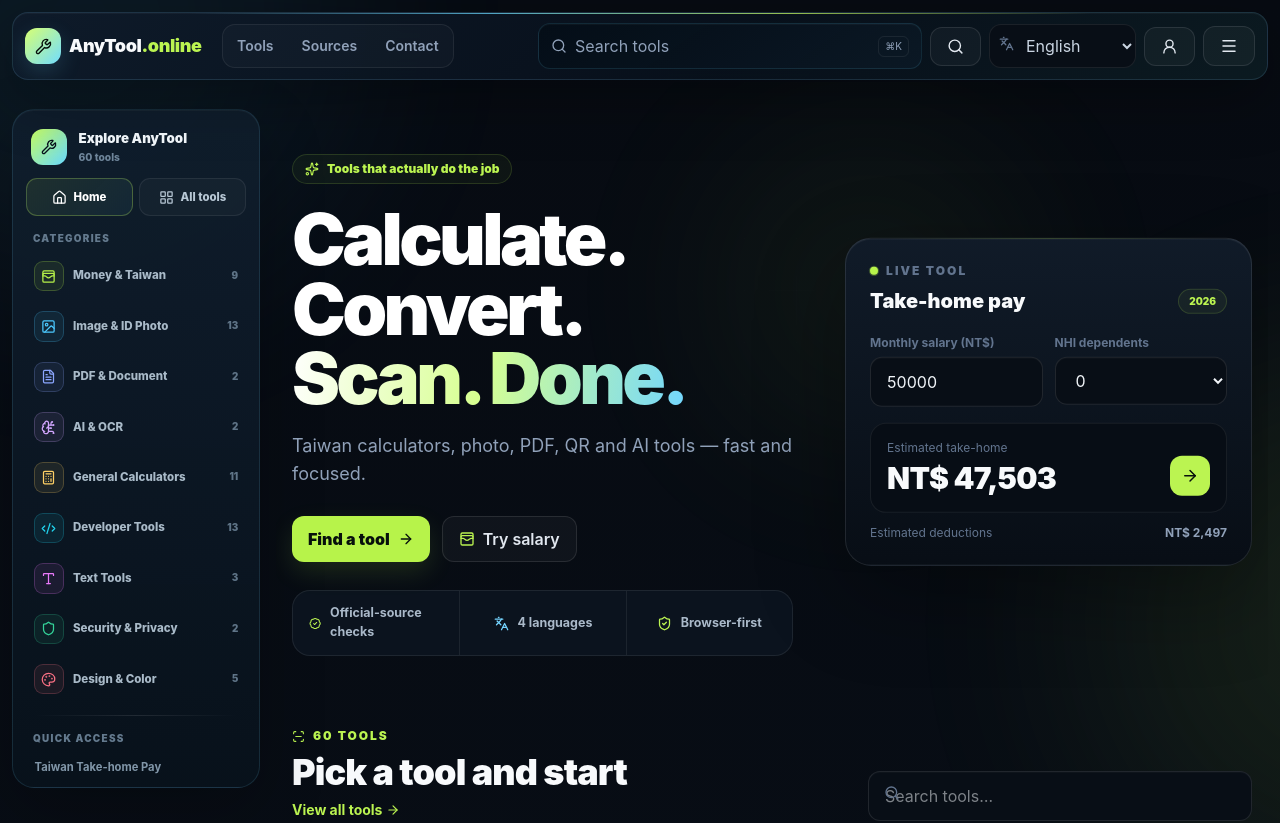
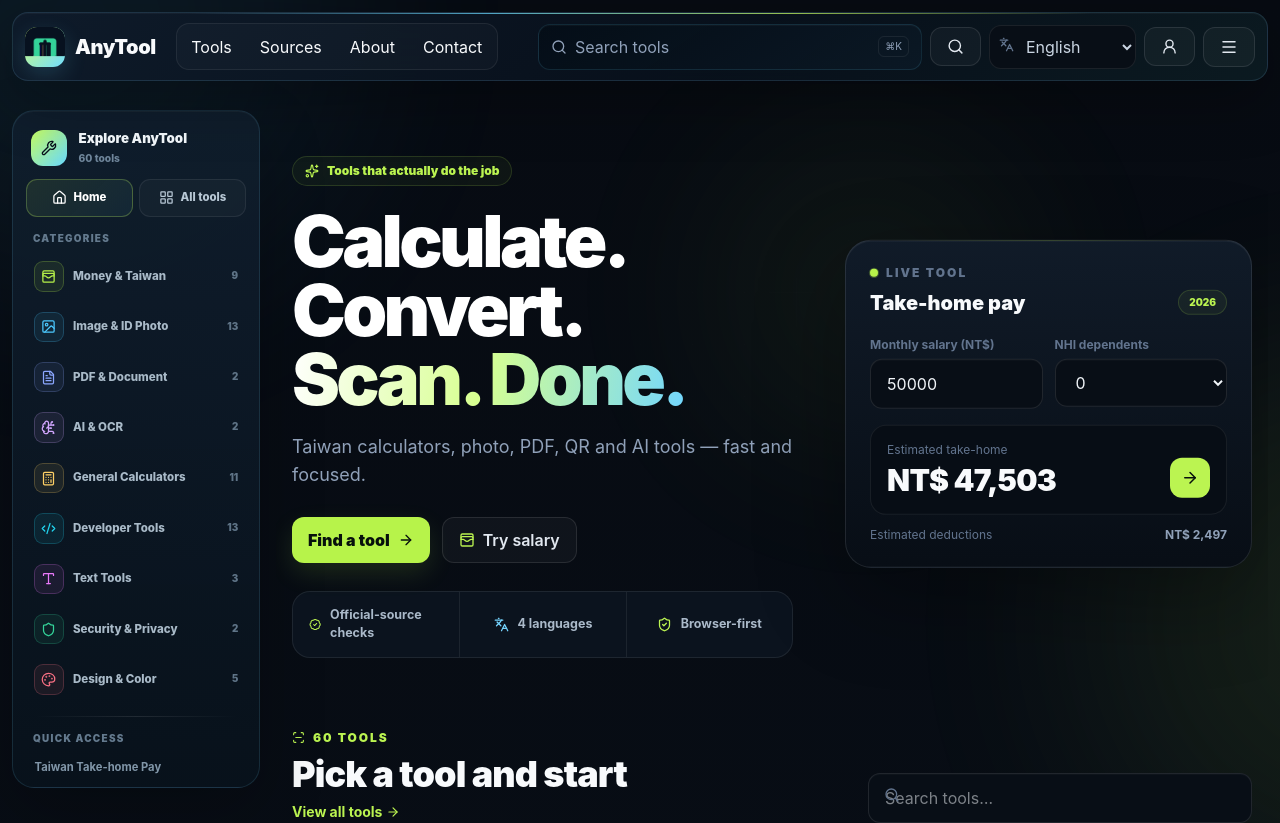
Before and after one commit to KanwarAfaq/anytool-online, a React (Vite) app: page / in a window 1280 px wide. Shown: the top 823 px of the page. Built offline with nearby package versions, Linux system fonts and the light colour scheme.

Commit message:
Modernize header branding and trust navigation

```diff
--- a/src/components/Layout.jsx
+++ b/src/components/Layout.jsx
@@ -17,10 +17,10 @@ export default function Layout({children}){
  const showSidebar=!/^\/(auth|dashboard|profile)(?:\/|$)/.test(cleanPath)
  const inputRef=useRef(null)
  const N={
-  en:{tools:'Tools',sources:'Sources',contact:'Contact',verified:'2026 Taiwan data verified',search:'Search tools',menu:'Menu',close:'Close',account:'Account',privacy:'Privacy',about:'About',method:'Methodology',footer:'Fast tools. Clear results. Less clutter.',need:'Need a tool?',send:'Tell us →'},
-  'zh-TW':{tools:'工具',sources:'來源',contact:'聯絡',verified:'2026 台灣資料已查核',search:'搜尋工具',menu:'選單',close:'關閉',account:'帳戶',privacy:'隱私權',about:'關於',method:'方法',footer:'快速工具、清楚結果、少一點干擾。',need:'需要其他工具？',send:'告訴我們 →'},
-  ar:{tools:'الأدوات',sources:'المصادر',contact:'اتصل',verified:'تم التحقق من بيانات تايوان 2026',search:'ابحث عن أداة',menu:'القائمة',close:'إغلاق',account:'الحساب',privacy:'الخصوصية',about:'حول',method:'المنهجية',footer:'أدوات سريعة. نتائج واضحة. فوضى أقل.',need:'تحتاج أداة؟',send:'أخبرنا ←'},
-  ur:{tools:'ٹولز',sources:'ذرائع',contact:'رابطہ',verified:'2026 تائیوان ڈیٹا تصدیق شدہ',search:'ٹول تلاش کریں',menu:'مینو',close:'بند کریں',account:'اکاؤنٹ',privacy:'پرائیویسی',about:'تعارف',method:'طریقۂ کار',footer:'تیز ٹولز۔ واضح نتائج۔ کم شور۔',need:'کوئی ٹول چاہیے؟',send:'ہمیں بتائیں ←'}
+  en:{tools:'Tools',sources:'Sources',contact:'Contact',verified:'2026 Taiwan data verified',search:'Search tools',menu:'Menu',close:'Close',account:'Account',privacy:'Privacy',about:'About',method:'Methodology',terms:'Terms',accessibility:'Accessibility',footer:'Fast tools. Clear results. Less clutter.',need:'Need a tool?',send:'Tell us →'},
+  'zh-TW':{tools:'工具',sources:'來源',contact:'聯絡',verified:'2026 台灣資料已查核',search:'搜尋工具',menu:'選單',close:'關閉',account:'帳戶',privacy:'隱私權',about:'關於',method:'方法',terms:'使用條款',accessibility:'無障礙',footer:'快速工具、清楚結果、少一點干擾。',need:'需要其他工具？',send:'告訴我們 →'},
+  ar:{tools:'الأدوات',sources:'المصادر',contact:'اتصل',verified:'تم التحقق من بيانات تايوان 2026',search:'ابحث عن أداة',menu:'القائمة',close:'إغلاق',account:'الحساب',privacy:'الخصوصية',about:'حول',method:'المنهجية',terms:'الشروط',accessibility:'إمكانية الوصول',footer:'أدوات سريعة. نتائج واضحة. فوضى أقل.',need:'تحتاج أداة؟',send:'أخبرنا ←'},
+  ur:{tools:'ٹولز',sources:'ذرائع',contact:'رابطہ',verified:'2026 تائیوان ڈیٹا تصدیق شدہ',search:'ٹول تلاش کریں',menu:'مینو',close:'بند کریں',account:'اکاؤنٹ',privacy:'پرائیویسی',about:'تعارف',method:'طریقۂ کار',terms:'شرائط',accessibility:'رسائی',footer:'تیز ٹولز۔ واضح نتائج۔ کم شور۔',need:'کوئی ٹول چاہیے؟',send:'ہمیں بتائیں ←'}
  }[lang]
  const hits=useMemo(()=>q.trim()?tools.filter(tool=>(toolName(tool)+' '+toolDescription(tool)).toLowerCase().includes(q.toLowerCase())).slice(0,10):tools.slice(0,8),[q,lang,toolName,toolDescription])
  useEffect(()=>{const onKey=e=>{if((e.metaKey||e.ctrlKey)&&e.key.toLowerCase()==='k'){e.preventDefault();setPalette(v=>!v)}if(e.key==='Escape'){setPalette(false);setMobile(false)}};window.addEventListener('keydown',onKey);return()=>window.removeEventListener('keydown',onKey)},[])
@@ -34,14 +34,15 @@ export default function Layout({children}){
   <span className="aurora aurora-a"/><span className="aurora aurora-b"/>
   <header className="site-header sticky top-0 z-50 px-3 pt-3">
    <div className="site-header-bar glass mx-auto flex max-w-[100rem] items-center gap-2 rounded-2xl px-3 py-2.5">
-    <Link to={pathFor('/')} className="site-brand group flex shrink-0 items-center gap-2 font-black tracking-tight">
-      <span className="site-brand-mark grid size-9 place-items-center rounded-xl text-[#07100c] transition group-hover:rotate-6"><Wrench size={17}/></span>
-      <span className="hidden text-lg sm:inline">AnyTool<span className="text-lime-300">.online</span></span>
+    <Link to={pathFor('/')} className="site-brand group flex shrink-0 items-center gap-2.5 font-black tracking-tight" aria-label="AnyTool home">
+      <span className="site-brand-mark grid size-10 place-items-center overflow-hidden rounded-xl transition"><img src="/favicon-192.png" alt="" className="size-full object-cover"/></span>
+      <span className="text-lg sm:text-xl">AnyTool</span>
     </Link>
-    <nav className="header-nav ms-3 hidden items-center gap-1 lg:flex">
-      <Link className="rounded-lg px-3 py-2 text-sm font-semibold text-slate-400 hover:bg-white/[0.04] hover:text-white" to={pathFor('/tools')}>{N.tools}</Link>
-      <Link className="rounded-lg px-3 py-2 text-sm font-semibold text-slate-400 hover:bg-white/[0.04] hover:text-white" to={pathFor('/sources')}>{N.sources}</Link>
-      <Link className="rounded-lg px-3 py-2 text-sm font-semibold text-slate-400 hover:bg-white/[0.04] hover:text-white" to={pathFor('/contact')}>{N.contact}</Link>
+    <nav className="header-nav ms-3 hidden items-center gap-1 lg:flex" aria-label="Primary navigation">
+      <NavLink className={({isActive})=>'modern-nav-link '+(isActive?'active':'')} to={pathFor('/tools')}>{N.tools}</NavLink>
+      <NavLink className={({isActive})=>'modern-nav-link '+(isActive?'active':'')} to={pathFor('/sources')}>{N.sources}</NavLink>
+      <NavLink className={({isActive})=>'modern-nav-link '+(isActive?'active':'')} to={pathFor('/about')}>{N.about}</NavLink>
+      <NavLink className={({isActive})=>'modern-nav-link '+(isActive?'active':'')} to={pathFor('/contact')}>{N.contact}</NavLink>
     </nav>
     <button onClick={()=>setPalette(true)} aria-haspopup="dialog" aria-expanded={palette} className="header-search ms-auto hidden min-w-[12rem] max-w-sm flex-1 items-center gap-2 rounded-xl px-3 py-2.5 text-left text-sm text-slate-400 transition md:flex">
       <Search size={16}/><span className="truncate">{N.search}</span><span className="ms-auto rounded-md border border-white/[0.07] px-1.5 py-0.5 text-[10px]">⌘K</span>
@@ -59,6 +60,7 @@ export default function Layout({children}){
    {mobile&&<div id="mobile-navigation" className="glass mx-auto mt-2 grid max-w-[100rem] gap-1 rounded-2xl p-3 lg:hidden">
       <Link onClick={()=>setMobile(false)} className="rounded-lg px-3 py-2.5 text-sm text-slate-300 hover:bg-white/5" to={pathFor('/tools')}>{N.tools}</Link>
       <Link onClick={()=>setMobile(false)} className="rounded-lg px-3 py-2.5 text-sm text-slate-300 hover:bg-white/5" to={pathFor('/sources')}>{N.sources}</Link>
+      <Link onClick={()=>setMobile(false)} className="rounded-lg px-3 py-2.5 text-sm text-slate-300 hover:bg-white/5" to={pathFor('/about')}>{N.about}</Link>
       <Link onClick={()=>setMobile(false)} className="rounded-lg px-3 py-2.5 text-sm text-slate-300 hover:bg-white/5" to={pathFor('/contact')}>{N.contact}</Link>
       <select aria-label="Mobile language" className="input mt-1 sm:hidden" value={lang} onChange={e=>setLang(e.target.value)}>{languages.map(l=><option key={l.code} value={l.code} className="bg-slate-950">{l.label}</option>)}</select>
    </div>}
@@ -87,9 +89,9 @@ export default function Layout({children}){
   <footer className="mt-20 border-t border-white/[0.06] bg-[#070c13]">
    <div className="mx-auto max-w-[100rem] px-4 py-10">
     <div className="grid gap-8 md:grid-cols-[1.4fr_.8fr_.8fr]">
-      <div><div className="flex items-center gap-2 font-black"><span className="grid size-8 place-items-center rounded-lg bg-lime-300 text-[#07100c]"><Wrench size={14}/></span>AnyTool<span className="text-lime-300">.online</span></div><p className="mt-3 max-w-md text-sm text-slate-500">{N.footer}</p><Link to={pathFor('/contact')} className="mt-4 inline-flex items-center text-sm font-bold text-lime-300"><Mail className="me-2" size={14}/>{N.need} {N.send}</Link></div>
+      <div><div className="flex items-center gap-2 font-black"><span className="grid size-8 place-items-center overflow-hidden rounded-lg"><img src="/favicon-192.png" alt="" className="size-full object-cover"/></span>AnyTool</div><p className="mt-3 max-w-md text-sm text-slate-500">{N.footer}</p><Link to={pathFor('/contact')} className="mt-4 inline-flex items-center text-sm font-bold text-lime-300"><Mail className="me-2" size={14}/>{N.need} {N.send}</Link></div>
       <div><p className="text-xs font-black uppercase tracking-[.16em] text-slate-500">{N.tools}</p><div className="mt-3 grid gap-2 text-sm"><Link className="text-slate-400 hover:text-white" to={pathFor('/tools')}>{N.tools}</Link><Link className="text-slate-400 hover:text-white" to={pathFor('/sources')}>{N.sources}</Link><Link className="text-slate-400 hover:text-white" to={pathFor('/methodology')}>{N.method}</Link></div></div>
-      <div><p className="text-xs font-black uppercase tracking-[.16em] text-slate-500">AnyTool</p><div className="mt-3 grid gap-2 text-sm"><Link className="text-slate-400 hover:text-white" to={pathFor('/about')}>{N.about}</Link><Link className="text-slate-400 hover:text-white" to={pathFor('/privacy')}>{N.privacy}</Link><Link className="text-slate-400 hover:text-white" to={pathFor('/contact')}>{N.contact}</Link></div></div>
+      <div><p className="text-xs font-black uppercase tracking-[.16em] text-slate-500">AnyTool</p><div className="mt-3 grid gap-2 text-sm"><Link className="text-slate-400 hover:text-white" to={pathFor('/about')}>{N.about}</Link><Link className="text-slate-400 hover:text-white" to={pathFor('/privacy')}>{N.privacy}</Link><Link className="text-slate-400 hover:text-white" to={pathFor('/terms')}>{N.terms}</Link><Link className="text-slate-400 hover:text-white" to={pathFor('/accessibility')}>{N.accessibility}</Link><Link className="text-slate-400 hover:text-white" to={pathFor('/contact')}>{N.contact}</Link></div></div>
     </div>
     <div className="mt-8 border-t border-white/[0.06] pt-5 text-xs text-slate-500">© {new Date().getFullYear()} AnyTool.online</div>
    </div>
```
